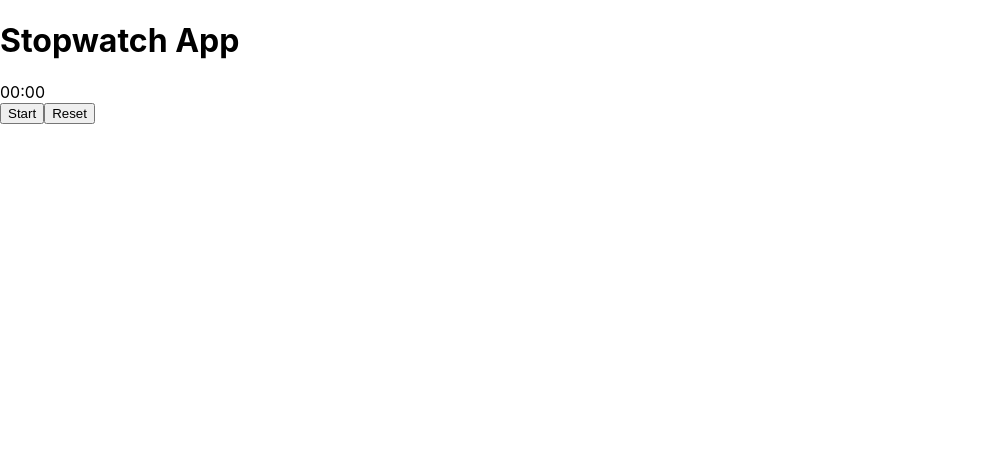
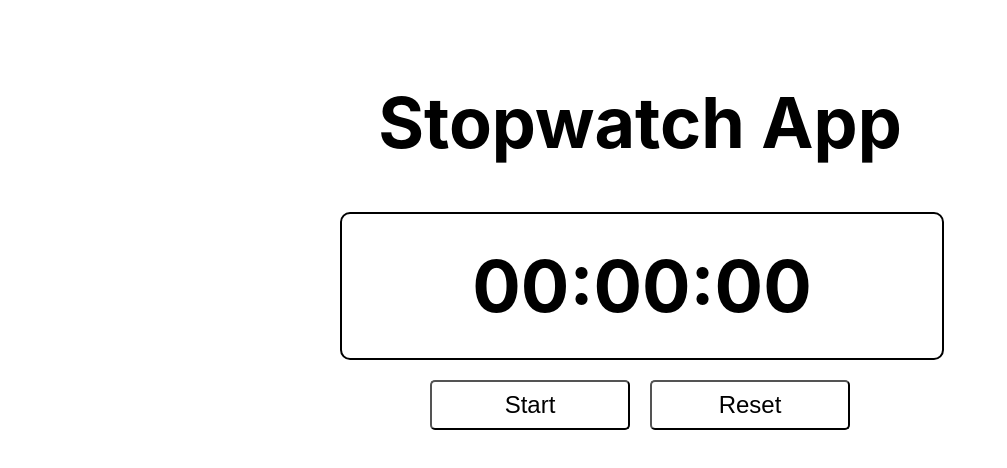
Before and after one commit to CatHandsService/StopWatch, a React (Create React App) app: page / in a window 1280 px wide. Shown: the top 468 px of the page, without its empty margins (0-1007 px from the left). Built offline with nearby package versions, Linux system fonts and the light colour scheme.

Commit message:
change styles

```diff
--- a/package.json
+++ b/package.json
@@ -3,6 +3,8 @@
   "version": "0.1.0",
   "private": true,
   "dependencies": {
+    "@macaron-css/core": "^1.2.0",
+    "@macaron-css/react": "^1.4.0",
     "@testing-library/jest-dom": "^5.16.5",
     "@testing-library/react": "^13.4.0",
     "@testing-library/user-event": "^13.5.0",
@@ -13,6 +15,7 @@
     "react": "^18.2.0",
     "react-dom": "^18.2.0",
     "react-scripts": "5.0.1",
+    "styled-components": "^6.0.4",
     "typescript": "^4.9.5",
     "web-vitals": "^2.1.4"
   },
@@ -39,5 +42,8 @@
       "last 1 firefox version",
       "last 1 safari version"
     ]
+  },
+  "devDependencies": {
+    "@types/styled-components": "^5.1.26"
   }
 }
--- a/src/components/StopWatch.tsx
+++ b/src/components/StopWatch.tsx
@@ -1,4 +1,6 @@
+import { style } from '@macaron-css/core';
 import React, { useState, useEffect } from 'react';
+import styled from 'styled-components';
 
 export const StopWatch = () => {
   const [time, setTime] = useState(0);
@@ -13,18 +15,8 @@ export const StopWatch = () => {
       }, 1000);
     }
 
-    return () => {
-      clearInterval(intervalId);
-    };
+    return () => clearInterval(intervalId);
   }, [isRunning]);
-
-  const handleStart = () => {
-    setIsRunning(true);
-  };
-
-  const handleStop = () => {
-    setIsRunning(false);
-  };
 
   const handleReset = () => {
     setTime(0);
@@ -32,24 +24,64 @@ export const StopWatch = () => {
   };
 
   const formatTime = (timeInSeconds: number) => {
+    const hours = Math.floor(timeInSeconds / 1440)
+      .toString()
+      .padStart(2, '0');
     const minutes = Math.floor(timeInSeconds / 60)
       .toString()
       .padStart(2, '0');
-    const seconds = (timeInSeconds % 60).toString().padStart(2, '0');
+    const seconds = (timeInSeconds % 60)
+      .toString()
+      .padStart(2, '0');
 
-    return `${minutes}:${seconds}`;
+    return `${hours}:${minutes}:${seconds}`;
   };
 
+  const H1 = styled.h1`
+    font-size: 70px;
+    text-align: center;
+  `;
+
+  const Container = styled.div`
+    width: 600px;
+    margin: 80px auto 0;
+  `;
+
+  const Time = styled.div`
+    width: 100%;
+    line-height: 2;
+    border: 2px double #000;
+    border-radius: 10px;
+    font-size: 72px;
+    font-weight: bold;
+    text-align: center;
+  `;
+
+  const ButtonWrapper = styled.div`
+    display: flex;
+    justify-content: center;
+  `;
+
+  const Button = styled.button`
+    width: 200px;
+    height: 50px;
+    margin: 20px 10px 0;
+    background-color: #fff;
+    border-radius: 5px;
+    font-size: 24px;
+  `;
+
   return (
-    <div>
-      <h1>Stopwatch App</h1>
-      <div>{formatTime(time)}</div>
-      {!isRunning ? (
-        <button onClick={handleStart}>Start</button>
-      ) : (
-        <button onClick={handleStop}>Stop</button>
-      )}
-      <button onClick={handleReset}>Reset</button>
-    </div>
+    <Container>
+      <H1>Stopwatch App</H1>
+      <Time>{formatTime(time)}</Time>
+      <ButtonWrapper>
+        {!isRunning
+          ? <Button onClick={()=>{setIsRunning(true)}}>Start</Button>
+          : <Button onClick={()=>{setIsRunning(false)}}>Stop</Button>
+        }
+        <Button onClick={handleReset}>Reset</Button>
+      </ButtonWrapper>
+    </Container>
   );
 }
```
Also changed, not shown: 1 other file (tests, documents, lock files or other folders).
